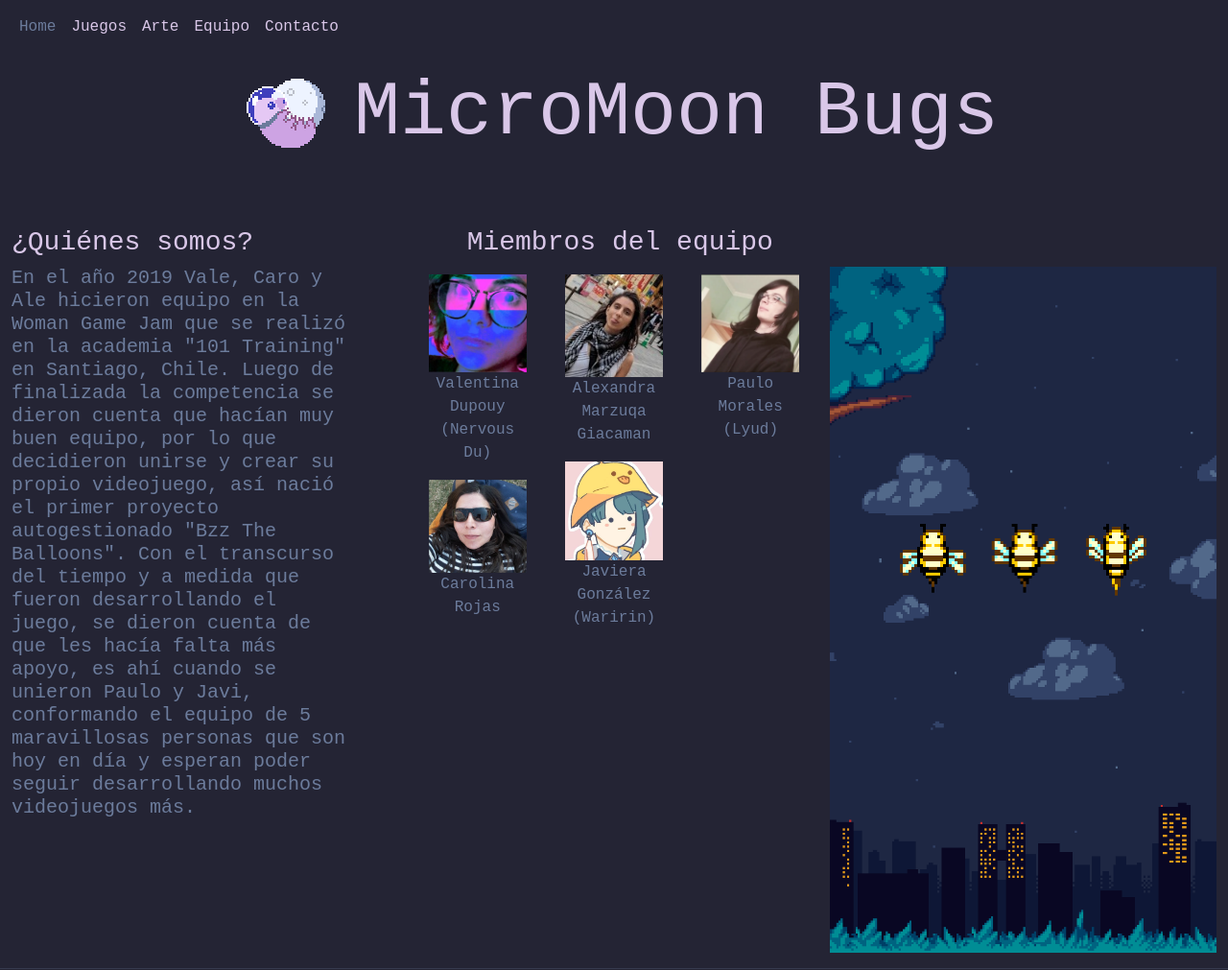
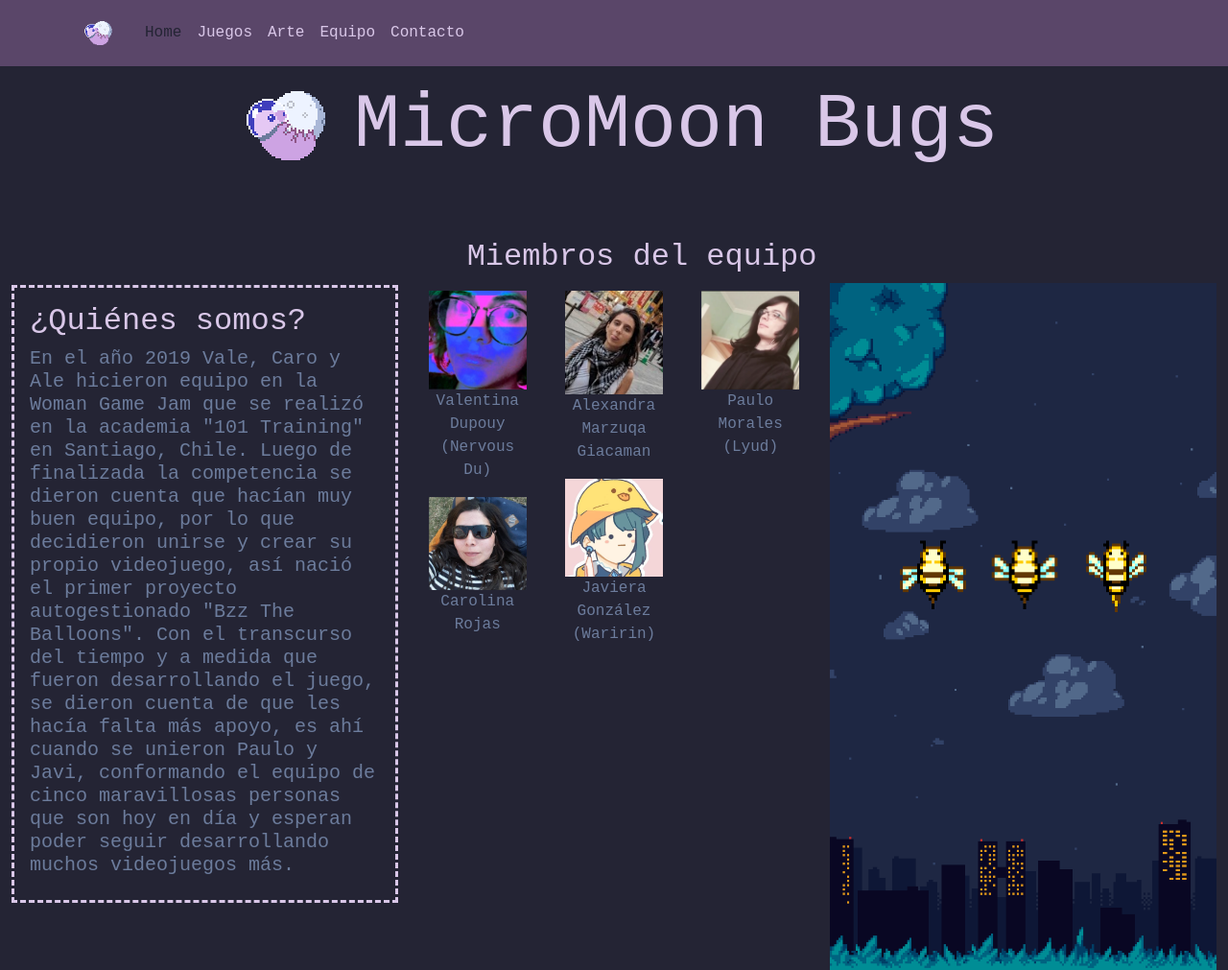
Before and after one commit to amargia/MicroMoon-Bugs, a plain HTML site: page index.html in a window 1280 px wide. Shown: the top 1011 px of the page at 96% size. Drawn offline with nearby package versions, Linux system fonts and the light colour scheme.

Commit message:
cambios desafío

```diff
--- a/css/estilos.css
+++ b/css/estilos.css
@@ -1,10 +1,13 @@
-/*universal*/
 body	{
 	background-color: #242434;
 	font-family: 'Cultive Mono', monospace;
+	min-height: 100vh;
 }
 div	{
 	color: #6C7C9C;
+}
+.navbarBg {
+	background-color: #5A4669;
 }
 .conHover:hover{
 	color: #6C7C9C;
@@ -14,8 +17,15 @@ div	{
 h1 {
 	color: #D9C7E8;
 }
+h2 {
+	color: #D9C7E8;
+}
 h3 {
 	color: #D9C7E8;
+}
+div.dashed {
+	border-style: dashed;
+	border-color: #D9C7E8;
 }
 a {
 	text-decoration: none;
--- a/index.html
+++ b/index.html
@@ -8,12 +8,20 @@
 	<title>MicroMoon Bugs</title>
   </head>
   <body>
-	  	<nav class="navbar navbar-expand navbar-light"><!--barra navegación-->
+		<div class="navbarBg container-fluid px-0">
+        <div class="container-xl px-0">
+          <nav class="navbar navbar-expand-lg navbar-light">
             <div class="container-fluid">
-			    <div class="collapse navbar-collapse" id="navbarNav">
+              <a class="navbar-brand" href="index.html">
+              	<img class="img-fluid" src="imagenes/logomicromoon.png" width="45" height="50">
+              </a>
+              <button class="navbar-toggler" type="button" data-bs-toggle="collapse" data-bs-target="#navbarNavDropdown" aria-controls="navbarNavDropdown" aria-expanded="false" aria-label="Toggle navigation">
+                <span class="navbar-toggler-icon"></span>
+              </button>
+              <div class="collapse navbar-collapse" id="navbarNavDropdown">
                 <ul class="navbar-nav">
                   <li class="nav-item conHover">
-			        	<a class="nav-link active" style="color: #6C7C9C" aria-current="page" href="index.html">Home</a>
+                    <a class="nav-link active" aria-current="page" href="index.html" style="color: #242434">Home</a>
                   </li>
                   <li class="nav-item conHover">
                     <a class="nav-link" style="color: #D9C7E8" href="juegos.html">Juegos</a>
@@ -31,17 +39,21 @@
               </div>
             </div>
           </nav>
+        </div>
+    </div>
 		<!--logo principal "header"-->
     	<h1 class="text-center display-1 pb-5"><img src="imagenes/logomicromoon.png" alt="logo1">MicroMoon Bugs</h1>
     	<div class="container-fluid"><!--contenido página-->
-    		<div class="row align-items-start"><!--izquierda-->
-				<div class="text-start col-12 col-md-4 col-xl-4">
-					<h3>¿Quiénes somos?</h3>
-					<h5 class="text-wrap pe-5">En el año 2019 Vale, Caro y Ale hicieron equipo en la Woman Game Jam que se realizó en la academia "101 Training" en Santiago, Chile. Luego de finalizada la competencia se dieron cuenta que hacían muy buen equipo, por lo que decidieron unirse y crear su propio videojuego, así nació el primer proyecto autogestionado "Bzz The Balloons".
-					Con el transcurso del tiempo y a medida que fueron desarrollando el juego, se dieron cuenta de que les hacía falta más apoyo, es ahí cuando se unieron Paulo y Javi, conformando el equipo de 5 maravillosas personas que son hoy en día y esperan poder seguir desarrollando muchos videojuegos más.</h5>
+    		<div class="row"><!--izquierda-->
+				<div class="text-start col-12 col-md-4 col-xl-4 pt-5">
+					<div class="dashed p-3">
+						<h2>¿Quiénes somos?</h2>
+						<h5 class="text-wrap">En el año 2019 Vale, Caro y Ale hicieron equipo en la Woman Game Jam que se realizó en la academia "101 Training" en Santiago, Chile. Luego de finalizada la competencia se dieron cuenta que hacían muy buen equipo, por lo que decidieron unirse y crear su propio videojuego, así nació el primer proyecto autogestionado "Bzz The Balloons".
+						Con el transcurso del tiempo y a medida que fueron desarrollando el juego, se dieron cuenta de que les hacía falta más apoyo, es ahí cuando se unieron Paulo y Javi, conformando el equipo de cinco maravillosas personas que son hoy en día y esperan poder seguir desarrollando muchos videojuegos más.</h5>
+					</div>
 				</div>
 				<div class="text-center col-12 col-md-8 col-xl-8"><!--medio y derecha-->
-					<h3 class="text-start ps-5">Miembros del equipo</h3>
+					<h2 class="text-start ps-5">Miembros del equipo</h2>
 					<div class="row">
 						<div class="col-3 col-md-2 col-xl-2">
 							<div class="conHover p-2">
```
Also changed, not shown: arte.html (+14 -4 lines), contacto.html (+16 -6 lines), equipo.html (+15 -5 lines), juegos.html (+14 -4 lines), imagenes/ale.jpg (deleted). Lines whose indentation alone changed are shown as unchanged.
